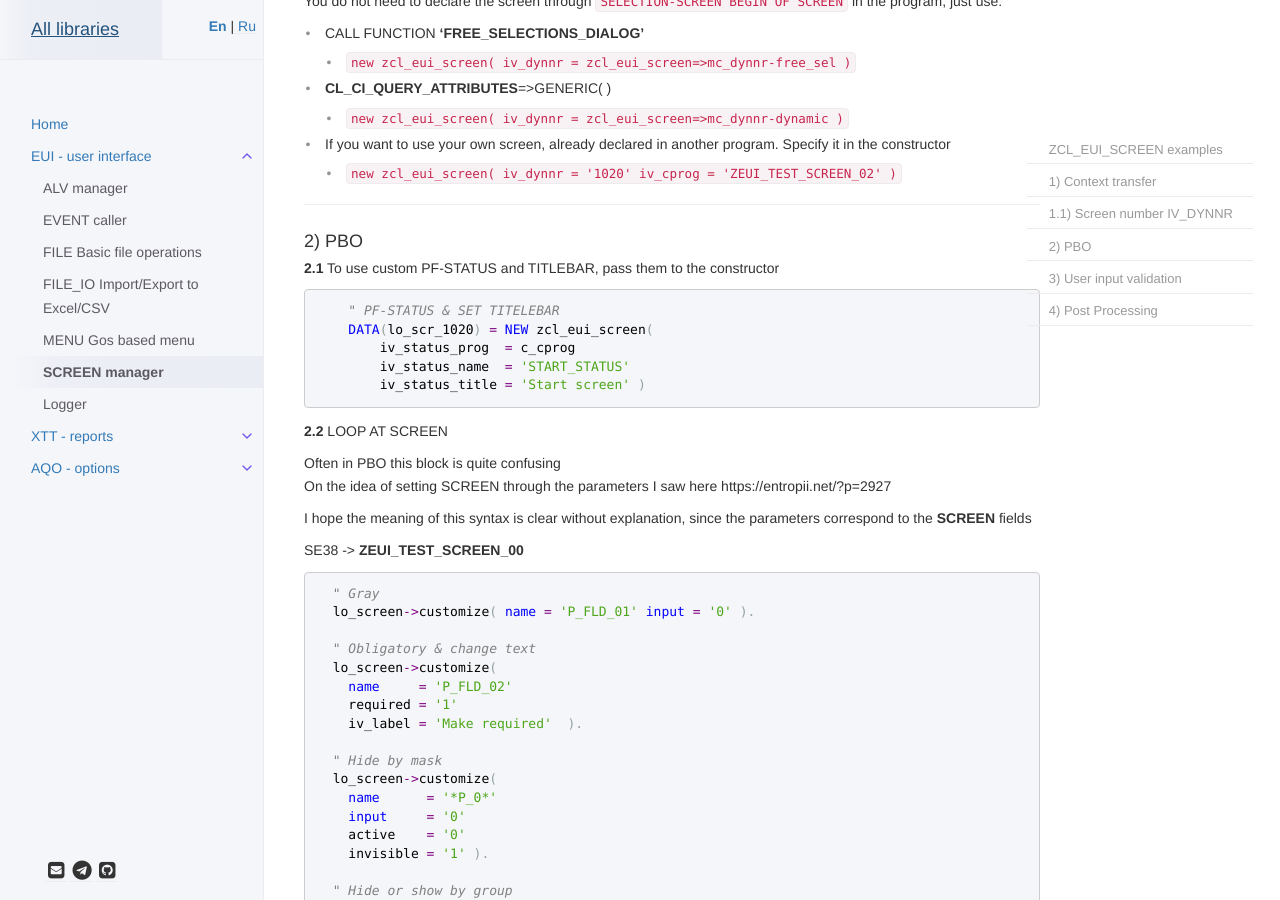
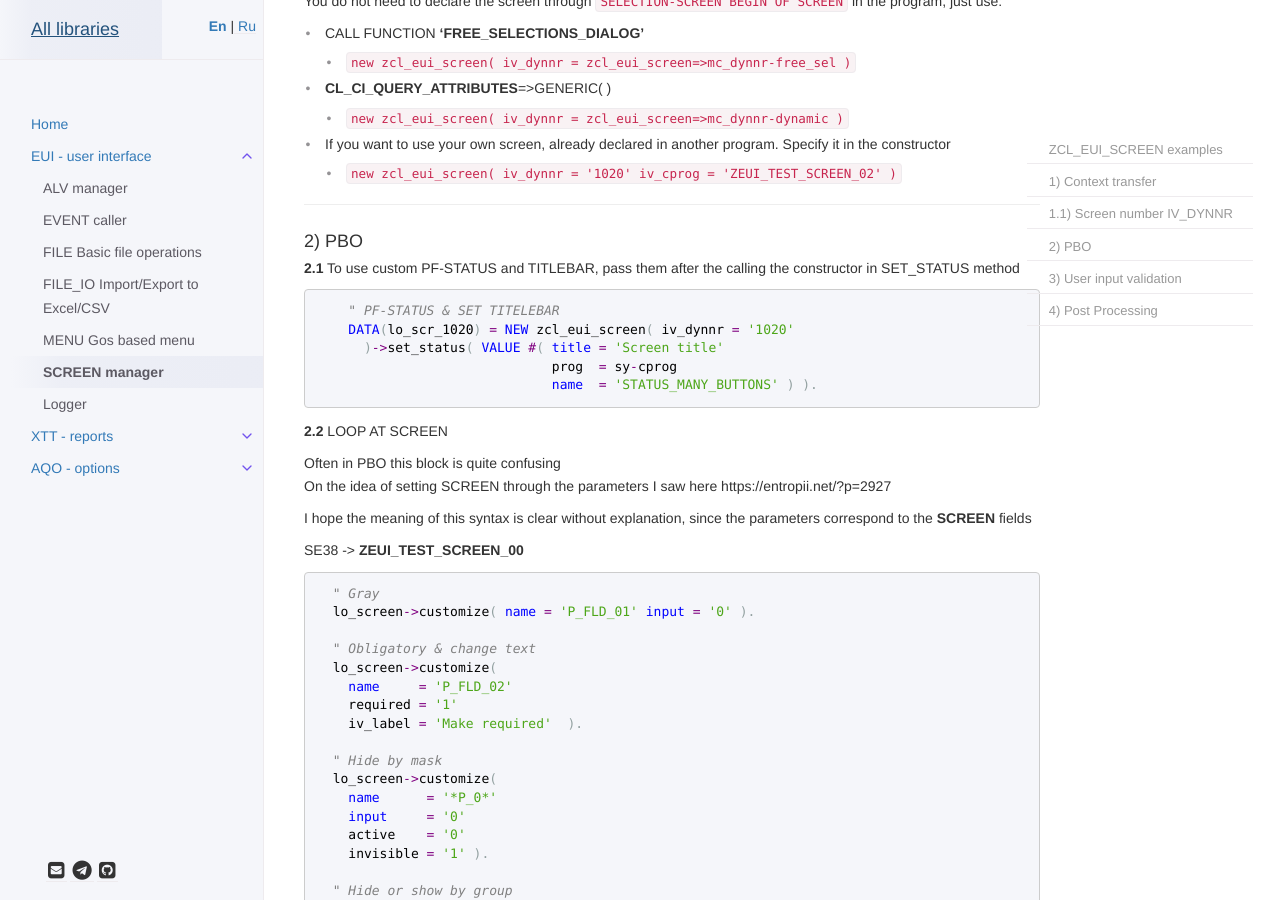
Before and after one commit to bizhuka/bizhuka.github.io, a Jekyll site: the page built from docs/eui/ZCL_EUI_SCREEN.md, in a window 1280 px wide and 900 px high, scrolled down 2838 px. Built offline with Jekyll 4.4.1, drawn with Linux system fonts in a browser that asks for light colours; comment, search, counter and statistics services are not loaded.

Commit message:
eui screen docs

````diff
--- a/docs/eui/ZCL_EUI_SCREEN.md
+++ b/docs/eui/ZCL_EUI_SCREEN.md
@@ -140,13 +140,11 @@ NEW zcl_eui_screen(
  " Pass only context
  ir_context     = NEW ts_context( )
 
- " SET PF-STATUS & SET TITLEBAR
-* iv_status_prog  = sy-cprog
-* iv_status_name  = 'STATUS_MANY_BUTTONS'
-* iv_status_title = 'Screen title'
-
  " Set PAI & PBO handlers (optional)
 )->show( io_handler = me ).
+
+
+" Before ->show( ) method, you can call ->popup( ) or ->set_status( ) methods in a chain form
 
 ...
 
@@ -276,14 +274,14 @@ You do not need to declare the screen through `SELECTION-SCREEN BEGIN OF SCREEN`
 ***
 
 ### 2) PBO
-**2.1** To use custom PF-STATUS and TITLEBAR, pass them to the constructor
+**2.1** To use custom PF-STATUS and TITLEBAR, pass them after the calling the constructor in SET_STATUS method
 
 ```abap
     " PF-STATUS & SET TITELEBAR
-    DATA(lo_scr_1020) = NEW zcl_eui_screen(
-        iv_status_prog  = c_cprog
-        iv_status_name  = 'START_STATUS'
-        iv_status_title = 'Start screen' )
+    DATA(lo_scr_1020) = NEW zcl_eui_screen( iv_dynnr = '1020'
+      )->set_status( VALUE #( title = 'Screen title'
+                              prog  = sy-cprog
+                              name  = 'STATUS_MANY_BUTTONS' ) ).
 ```
 
 **2.2** LOOP AT SCREEN
````
Also changed, not shown: docs_ru/eui/ZCL_EUI_SCREEN.md (+7 -10 lines), 1 other file.
